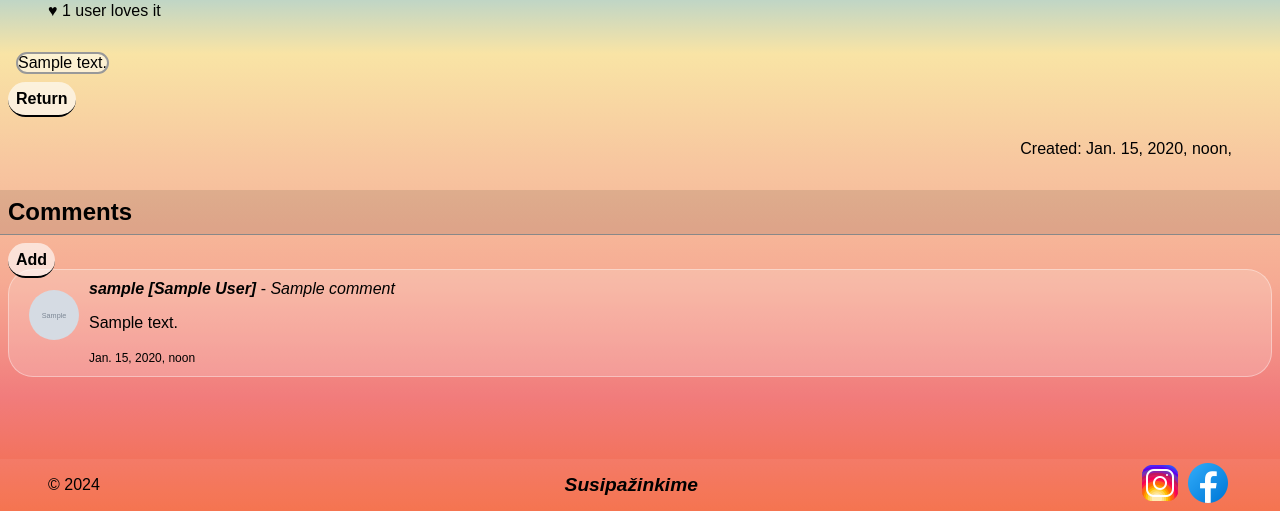
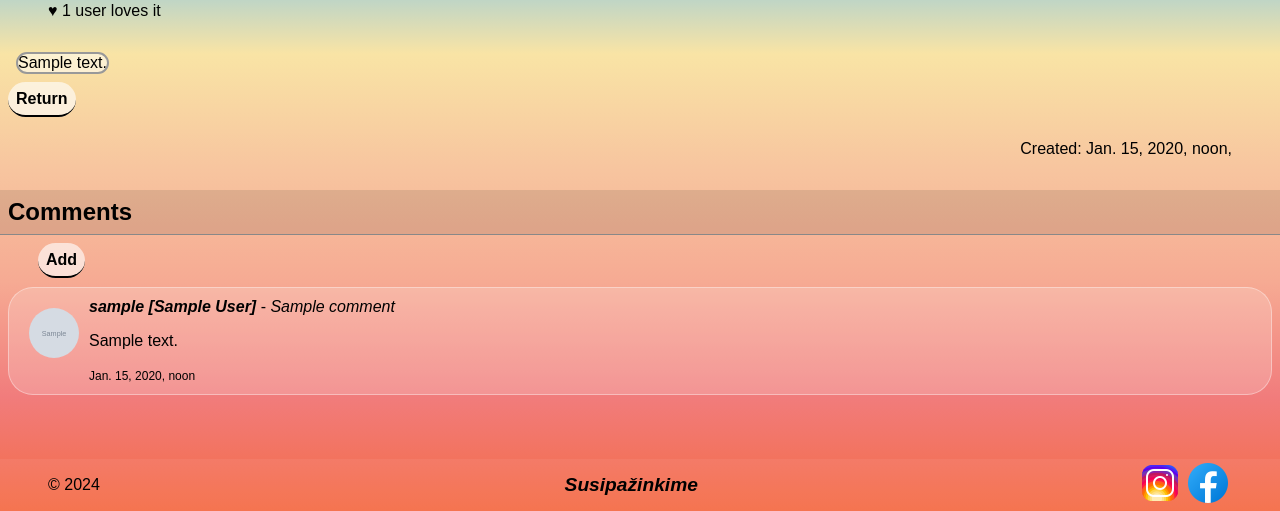
Before and after one commit to Jolitaviso/eisva, a Django app: page /communication/1/ in a window 1280 px wide. Shown: the part 289-800 px from the top of the page. Run offline with Django 5.2, Linux system fonts and the light colour scheme; tables that the repository leaves empty hold one stand-in row (values such as "Sample post"); grey boxes marked "Sample" are stand-in pictures; data that the repository does not hold is empty.

Commit message:
LT kalba

```diff
--- a/blog/communication/admin.py
+++ b/blog/communication/admin.py
@@ -82,8 +82,10 @@ class CommentAdmin(admin.ModelAdmin):
         }),
     )
 
+
 class BlogLikeAdmin(admin.ModelAdmin):
     list_display = ['blog', 'user', 'like']
+
 
 class CommunicationLikeAdmin(admin.ModelAdmin):
     list_display = ['communication', 'user', 'like']
--- a/blog/communication/apps.py
+++ b/blog/communication/apps.py
@@ -1,5 +1,6 @@
 from django.apps import AppConfig
 from django.utils.translation import gettext_lazy as _
+
 
 class CommunicationConfig(AppConfig):
     default_auto_field = 'django.db.models.BigAutoField'
--- a/blog/communication/models.py
+++ b/blog/communication/models.py
@@ -22,6 +22,7 @@ class Blog(models.Model):
         blank=True,
         help_text =_("from Youtube's video URL copy the part after 'https://www.youtube.com/watch?v='.")
     )
+
 
     class Meta:
         verbose_name = _("blog")
@@ -66,6 +67,7 @@ class Communication(models.Model):
     def get_absolute_url(self):
         return reverse("communication_detail", kwargs={"pk": self.pk})
 
+
 class Comment(models.Model):
     title = models.CharField(_("title"), max_length=200, db_index=True)
     note = models.TextField(_("note"), blank=True, max_length=10000)
@@ -109,6 +111,7 @@ class Comment(models.Model):
     def get_absolute_url(self):
         return reverse("comment_detail", kwargs={"pk": self.pk})
 
+
 class BlogLike(models.Model):
     blog = models.ForeignKey(
         Blog,
@@ -133,6 +136,7 @@ class BlogLike(models.Model):
     def get_absolute_url(self):
         return reverse("blog_like_detail", kwargs={"pk": self.pk})
 
+
 class CommunicationLike(models.Model):
     communication = models.ForeignKey(
         Communication,
@@ -147,6 +151,7 @@ class CommunicationLike(models.Model):
         related_name='communication_likes',
     )
 
+
     class Meta:
         verbose_name = _("communication like")
         verbose_name_plural = _("communication likes")
--- a/blog/communication/templates/communication/communication_detail.html
+++ b/blog/communication/templates/communication/communication_detail.html
@@ -48,9 +48,10 @@
 <div>
     <h2>{% trans "comments"|capfirst %}</h2>
     <div class="toolbar">
-        <a class="button" href="{% url 'comment_create' %}?communication={{ communication.name }}">
+        <a  style="margin: 2rem 2rem 2rem calc(2rem - 2px);" class="button" href="{% url 'comment_create' %}?communication={{ communication.name }}">
             {% trans "add"|capfirst %}
-        </a>
+        </a><br>
+        <br>
     <div class="comment-room">
         {% if not communication.comments.all %}
             <p>{% trans "no comments yet..."|capfirst %}</p>
--- a/blog/user_profile/forms.py
+++ b/blog/user_profile/forms.py
@@ -5,6 +5,7 @@ from django.contrib.auth import get_user_model
 from . import models
 from tinymce.models import HTMLField
 from django.utils.translation import gettext_lazy as _
+
 
 class CreateUserForm(UserCreationForm):
     class Meta:
@@ -29,6 +30,7 @@ class ProfileForm(forms.ModelForm):
         model = models.Profile
         fields = ("picture", "description")
 
+
 class MessageForm(forms.ModelForm):
     def __init__(self, *args, **kwargs):
         super().__init__(*args, **kwargs)
--- a/blog/user_profile/models.py
+++ b/blog/user_profile/models.py
@@ -29,6 +29,7 @@ class Profile(models.Model):
             if image.size[0] > 400 or image.size[1] > 300:
                 image.resize((400, 300))
                 image.save(self.picture.path)
+
 
 class Message(models.Model):
     text = models.TextField(_("text"), blank=True, max_length=10000)
--- a/blog/user_profile/signals.py
+++ b/blog/user_profile/signals.py
@@ -2,7 +2,6 @@ from django.contrib.auth import get_user_model
 from django.db.models.signals import post_save
 from django.dispatch import receiver
 from . import models
-
 
 @receiver(post_save, sender=get_user_model())
 def sync_user_profile(sender, instance, created, **kwargs):
```
Also changed, not shown: blog/communication/locale/lt/LC_MESSAGES/django.po, blog/user_profile/locale/lt/LC_MESSAGES/django.po (added).
